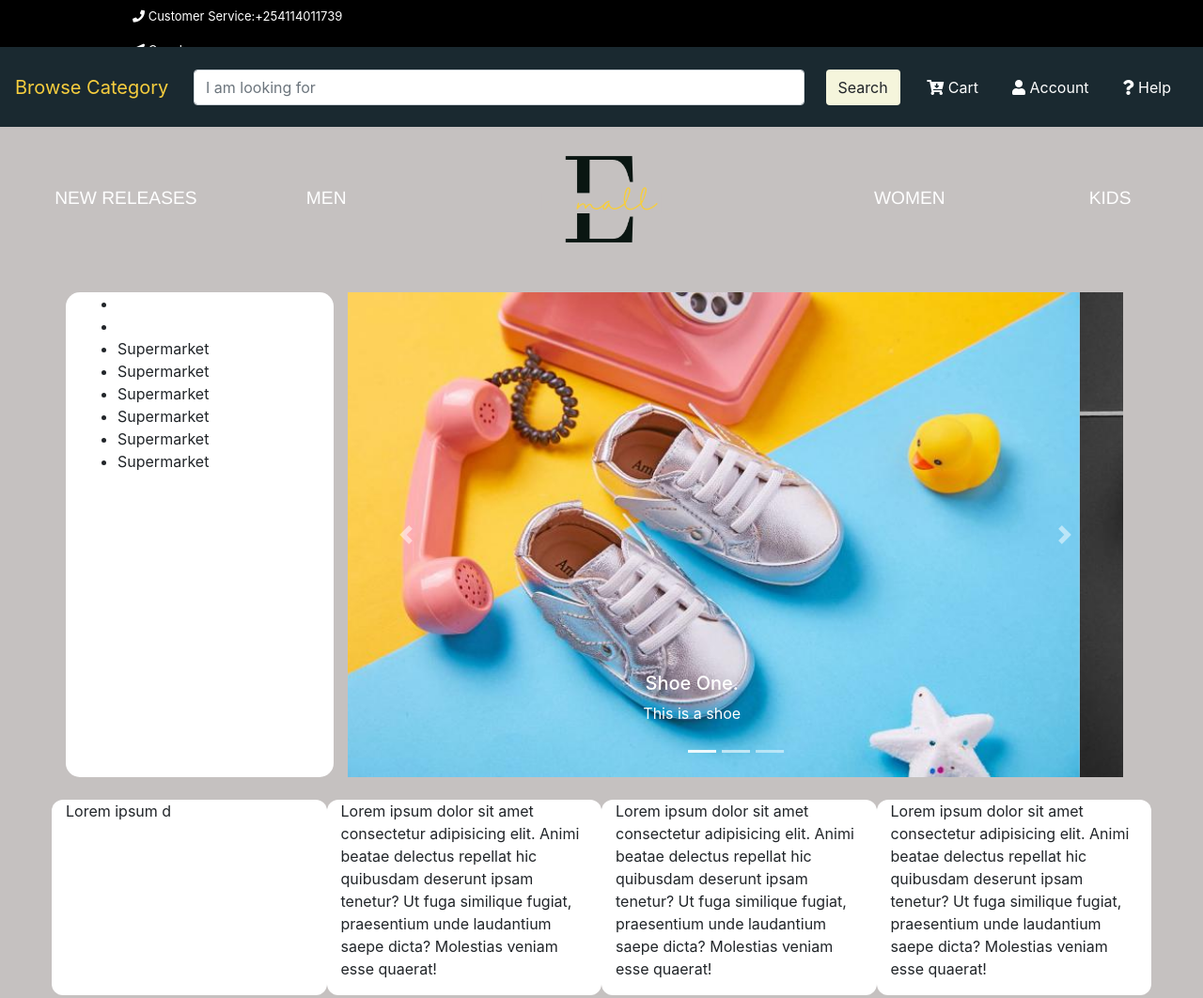
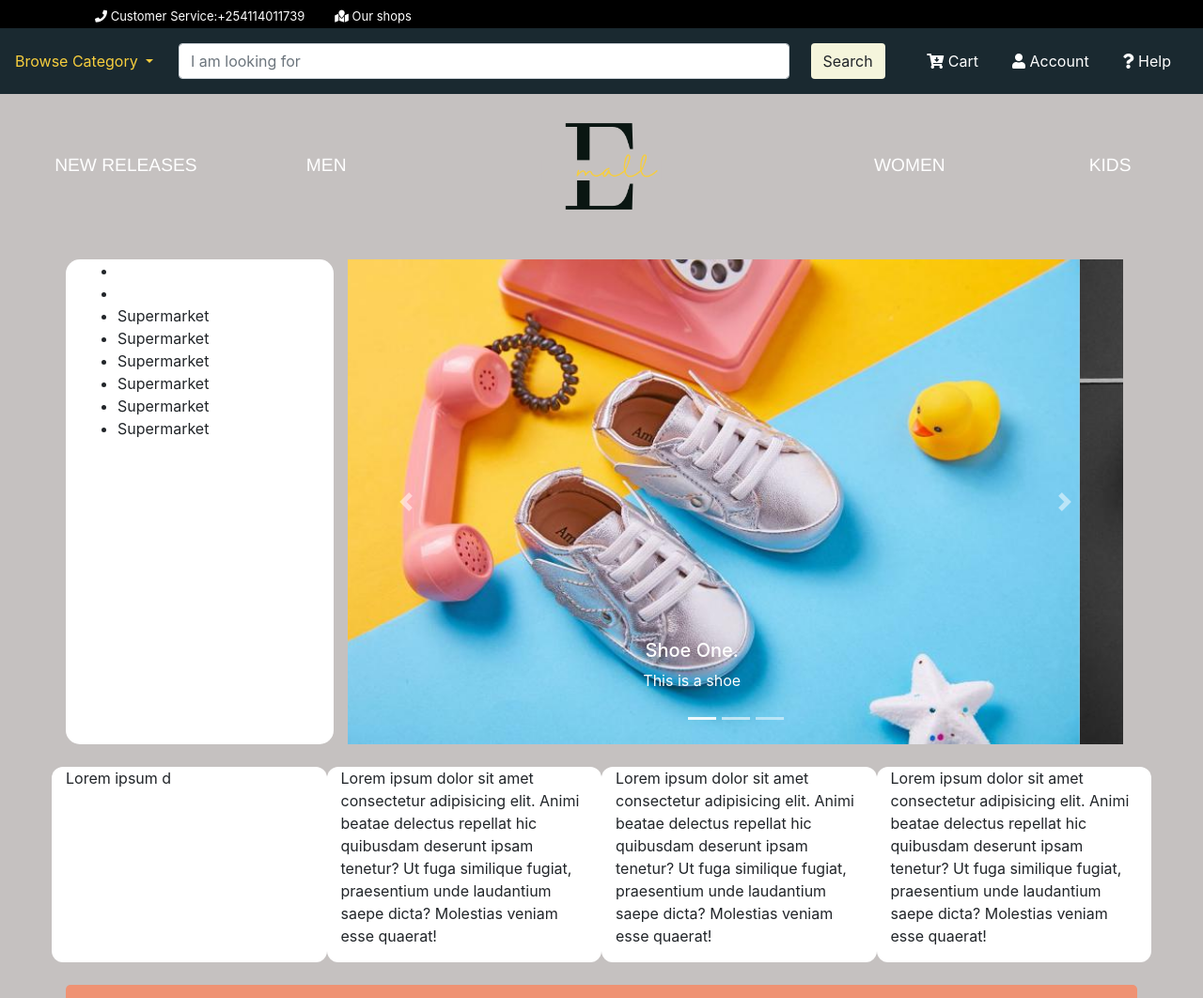
Before and after one commit to katie360/Emall, a plain HTML site: page index.html in a window 1280 px wide. Shown: the top 1062 px of the page at 94% size. Drawn offline with nearby package versions, Linux system fonts and the light colour scheme.

Commit message:
dropdown

```diff
--- a/css/main.css
+++ b/css/main.css
@@ -12,19 +12,35 @@ body {
 
 .top {
     background-color: black;
-    height: 50px;
+    height: 30px;
     color: white;
     font-size: 13px;
 }
 
-.head {
-    display: flex;
-    flex-direction: row;
+.nav-item {
+    display: inline;
+    float: left;
 }
 
 .nav-link {
     color: white !important;
     text-decoration: none;
+    display: block;
+    text-align: center;
+}
+
+.ul {
+    list-style-type: none;
+    margin: 0;
+    padding: 0;
+    overflow: hidden;
+}
+
+
+/* Change the link color to #111 (black) on hover */
+
+.nav-link:hover {
+    color: #F7CE3E!important;
 }
 
 .search_bar {
@@ -33,7 +49,7 @@ body {
 
 .navbar {
     background-color: #1A2930;
-    height: 85px;
+    height: 70px;
     width: 100%;
 }
 
@@ -113,3 +129,16 @@ nav a {
     -ms-border-radius: 12px;
     -o-border-radius: 12px;
 }
+
+.no-border-btn {
+    border: transparent !important;
+    background-color: transparent !important;
+    outline: none !important;
+    text-decoration: none !important;
+}
+
+.no-border-btn:focus {
+    border: none !important;
+    background-color: transparent !important;
+    outline: none !important;
+}
--- a/index.html
+++ b/index.html
@@ -17,19 +17,29 @@
     <header class="header">
         <div class="top">
             <div class="container head">
-                <ul style="list-style-type: none;">
+                <ul class="ul">
                     <li class="nav-item active ">
                         <a class="nav-link " href="# "><i class="fa fa-phone"></i> Customer Service:+254114011739 <span class="sr-only "></span></a>
                     </li>
                     <li class="nav-item active ">
-                        <a class="nav-link " href="# "><i class="fa fa-location-arrow"></i> Our shops<span class="sr-only "></span></a>
+                        <a class="nav-link " href="# "><i class="fa fa-map-marked"></i> Our shops<span class="sr-only "></span></a>
                     </li>
                 </ul>
 
             </div>
         </div>
         <nav class="navbar navbar-expand-lg ">
-            <a class="navbar-brand" href="#" style="color: #F7CE3E !important;">Browse Category</a>
+            <div class="dropdown show">
+                <a class="dropdown-toggle no-border-btn" href="#" role="button" id="dropdownMenuLink" data-toggle="dropdown" aria-haspopup="true" aria-expanded="false" style="color: #F7CE3E !important;">
+                    Browse Category
+                </a>
+
+                <div class="dropdown-menu" aria-labelledby="dropdownMenuLink">
+                    <a class="dropdown-item" href="#">Action</a>
+                    <a class="dropdown-item" href="#">Another action</a>
+                    <a class="dropdown-item" href="#">Something else here</a>
+                </div>
+            </div>
             <button class="navbar-toggler" type="button" data-toggle="collapse" data-target="#navbarScroll" aria-controls="navbarScroll" aria-expanded="false" aria-label="Toggle navigation">
               <span class="navbar-toggler-icon"></span>
             </button>
@@ -103,6 +113,10 @@
                                         <img class="d-block w-100" src="images/maleware.jpeg" alt="Second slide">
                                         <div class="carousel-caption d-none d-md-block">
                                             <h5>Shoe Two.</h5>
+                                            <p>This is a shoe</p>
+                                        </div>
+                                        <div class="carousel-caption d-none d-md-block">
+                                            <h5>Shoe One.</h5>
                                             <p>This is a shoe</p>
                                         </div>
                                     </div>
```
